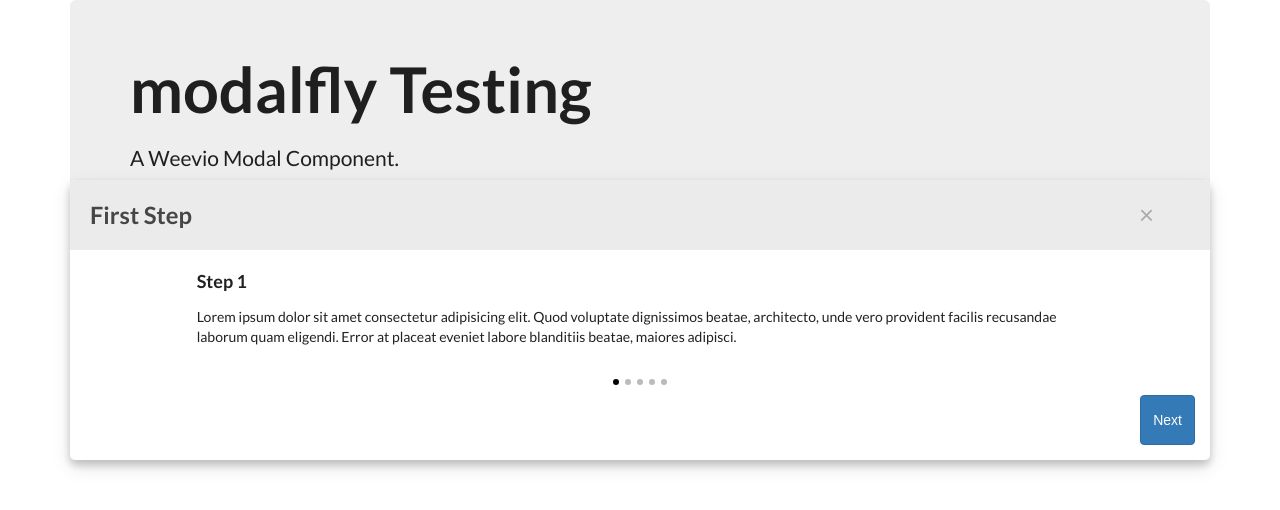
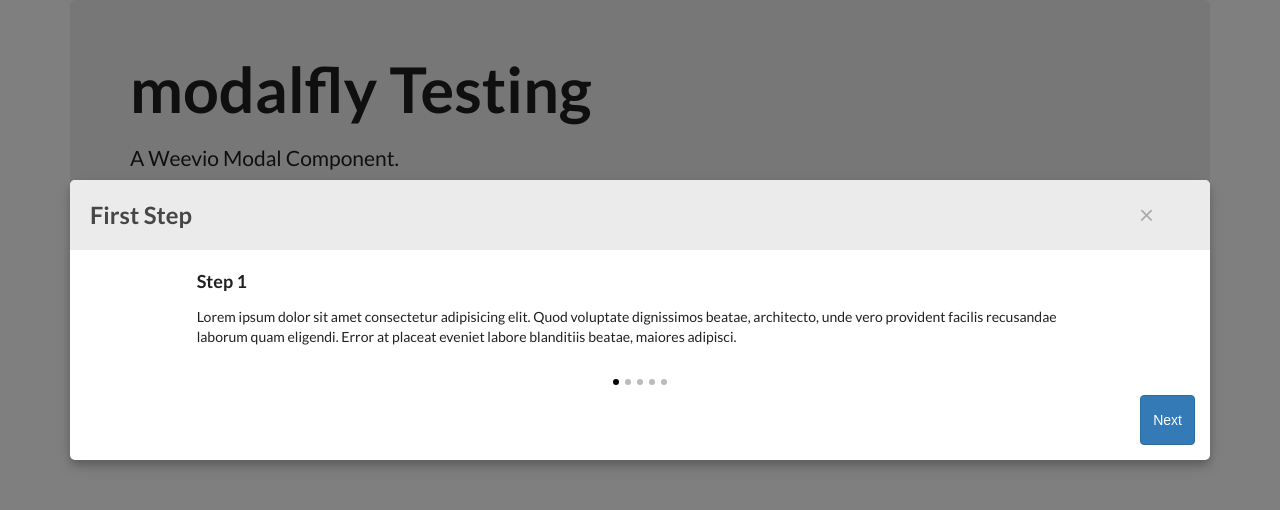
Before and after one commit to macexperience/React-Modal-Fly, a React (Create React App) app: page / in a window 1280 px wide. Both pictures are taken after a click on the button "Open Workflow Modal". Shown: the top 510 px of the page. Built offline with nearby package versions, Linux system fonts and the light colour scheme.

Commit message:
#2 ADDED: background fade when modal is open

```diff
--- a/src/App.js
+++ b/src/App.js
@@ -16,7 +16,7 @@
 	handleShowClick = e => {
 		if (e.target.name === 'btn1') {
 			this.setState(prevState => ({ showModal1: !prevState.showModal1 }));
-		} else if (e.target.name == 'btn2') {
+		} else if (e.target.name === 'btn2') {
 			this.setState(prevState => ({ showModal2: !prevState.showModal2 }));
 		}
 	}
@@ -174,12 +174,12 @@
 
 						<div className="row text-center">
 							<div className="col-md-6">
-								<button name='btn1' className="btn btn-lg btn-primary" onClick={this.handleShowClick} role="button">
+								<button name='btn1' className="btn btn-lg btn-primary" onClick={this.handleShowClick}>
 									Open Workflow Modal
 						</button>
 							</div>
 							<div className="col-md-6">
-								<button name='btn2' className="btn btn-lg btn-default" onClick={this.handleShowClick} role="button">
+								<button name='btn2' className="btn btn-lg btn-default" onClick={this.handleShowClick}>
 									Open Single View Modal
 						</button>
 							</div>
--- a/src/modalfly/components/Footer.js
+++ b/src/modalfly/components/Footer.js
@@ -1,6 +1,5 @@
 import { useState, useEffect } from 'react';
 import ReactDOM from 'react-dom';
-import './styles.css';
 
 export function Footer(props) {
     const [footerRef, setFooterRef] = useState(null);
--- a/src/modalfly/components/Modalfly.js
+++ b/src/modalfly/components/Modalfly.js
@@ -4,7 +4,7 @@
 import { reducer, initialState } from '../hooks/reducer';
 import * as actions from '../hooks/actions';
 import StepContext from '../hooks/StepContext';
-import { CSSTransition } from 'react-transition-group';
+import { Transition } from 'react-transition-group';
 import PropTypes from 'prop-types';
 import { isFunction, getContainerStyle, getFooterStyle } from '../helpers/helpers'
 import * as styles from '../styles/styles';
@@ -23,16 +23,16 @@
         } else {
             setContainerRef(false);
         }
-    });
+    }, [props.show]);
 
     //Get container and footer styles
     const mfStyle = getContainerStyle(props);
     const footerStyle = getFooterStyle(props);
 
-    /* Do not show component if show is false */
     if (!props.show) {
         return null;
     }
+
     //Check mode
     const inWorkflowMode = props.workflow && props.children;
 
@@ -104,15 +104,22 @@
     }
 
     const modal = (
+        <>
             <StepContext.Provider value={{ store, dispatch }}>
-            <CSSTransition
+                <Transition
                     unmountOnExit
                     in={props.show}
-                timeout={{ appear: 0, enter: 0, exit: 500 }}
-                classNames="mf"
+                    timeout={{ appear: 0, enter: 0, exit: 0 }}
+                    //timeout={500}
+                    //classNames="mf"
                     appear
                 >
-                <div id='mf-wrapper' style={mfStyle}>
+                    {
+                        state => (
+                            <div id='mf-wrapper' style={{
+                                ...mfStyle,
+                                ...styles.mfTransitionStyles[state]
+                            }}>
 
                                 <div style={styles.headerArea}>
                                     <h3 style={styles.headerH3}>
@@ -130,8 +137,12 @@
 
                                 <div id='mf-footer' style={footerStyle} className='mf-footer-area'></div>
                             </div>
-            </CSSTransition>
+                        )
+                    }
+
+                </Transition>
             </StepContext.Provider>
+        </>
     );
 
     if (containerRef) {
--- a/src/modalfly/components/ModalflyContainer.js
+++ b/src/modalfly/components/ModalflyContainer.js
@@ -1,10 +1,25 @@
-import React from 'react';
-import './styles.css';
-
-const containerStyle = {
-    zIndex: '1000'
-}
+import React, { useEffect, useState, useRef } from 'react';
+import * as styles from '../styles/styles';
 
 export function ModalflyContainer(props) {
-    return <div id='modalfly-container' style={containerStyle}></div>;
+    //show/hide overlay state hook
+    const [showOverlay, setShowOverlay] = useState(false);
+    let conRef = useRef();
+    //Show/hide overlay div if there is at least one child.
+    useEffect(() => {
+        if (conRef.current.childElementCount > 0) {
+            setShowOverlay(true);
+        } else {
+            setShowOverlay(false);
+        }
+    });
+    //Create overlay div
+    const overlay = (<div id='modalfly-overlay' style={styles.mfOverlay}></div>);
+
+    return (
+        <>
+            {showOverlay ? overlay : null}
+            <div ref={conRef} className='modalflycontainer' id='modalfly-container' style={styles.mfContainer}></div>
+        </>
+    );
 }
--- a/src/modalfly/components/Steps.js
+++ b/src/modalfly/components/Steps.js
@@ -1,4 +1,4 @@
-import React, { useContext, useState } from 'react';
+import { useContext, useState } from 'react';
 import StepContext from '../hooks/StepContext';
 
 export function Steps(props) {
--- a/src/modalfly/styles/styles.js
+++ b/src/modalfly/styles/styles.js
@@ -1,3 +1,14 @@
+/* Modal-Fly Container */
+export const mfContainer = { zIndex: '1000' };
+export const mfOverlay = {
+    position: 'fixed',
+    top: 0,
+    left: 0,
+    width: '100%',
+    height: '100%',
+    background: 'rgba(0,0,0,.5)'
+};
+
 //Modal-Fly default style
 export const mfDefaultStyle = {
     position: 'fixed',
@@ -7,11 +18,13 @@
     borderRadius: '5px',
     boxShadow: '0 5px 8px 0 rgba(0, 0, 0, 0.2), 0 7px 20px 0 rgba(0, 0, 0, 0.11)',
     width: '500px',
+    maxWidth: '100%',
     display: 'grid',
     gridTemplateColumns: '2fr 14fr 2fr',
     gridTemplateRows: '70px auto 10px 80px',
     fontSize: '1em',
     minHeight: '35%',
+    maxHeight: '100%',
     background: 'white',
     overflowX: 'hidden'
 };
@@ -19,6 +32,25 @@
 export const mfMediumStyle = { width: '500px' };
 export const mfLargeStyle = { width: '800px' };
 export const mfXLStyle = { width: '1140px' };
+
+// export const mfAppear = { opacity: 0 };
+// export const mfEnter = { opacity: 0 };
+// export const mfEnterDone = {
+//     opacity: 1,
+//     transition: 'opacity 500ms'
+// };
+// export const mfExit = { opacity: 0 };
+// export const mfExitActive = {
+//     opacity: 0,
+//     transition: 'opacity 500ms'
+// };
+// export const mfExitDone = { opacity: 0 };
+export const mfTransitionStyles = {
+    entering: { opacity: 0 },
+    entered: { opacity: 1, transition: 'opacity 500ms' },
+    exiting: { opacity: 1 },
+    exited: { opacity: 0, transition: 'opacity 500ms' }
+};
 
 export const headerArea = {
     gridColumn: '1/4',
@@ -80,12 +112,12 @@
     flexDirection: 'row',
     justifyContent: 'flex-end'
 };
-export const footerLeft = { justifyContent: 'flex-start'};
-export const footerCenter = { justifyContent: 'center'};
-export const footerRight = { justifyContent: 'flex-end'};
-export const footerSpaceBetween = { justifyContent: 'space-between'};
-export const footerSpaceAround = { justifyContent: 'space-around'};
-export const footerSpaceEvenly = { justifyContent: 'space-evenly'};
+export const footerLeft = { justifyContent: 'flex-start' };
+export const footerCenter = { justifyContent: 'center' };
+export const footerRight = { justifyContent: 'flex-end' };
+export const footerSpaceBetween = { justifyContent: 'space-between' };
+export const footerSpaceAround = { justifyContent: 'space-around' };
+export const footerSpaceEvenly = { justifyContent: 'space-evenly' };
 
 
 /* Close Modal Icon */
```
Lines whose indentation alone changed are shown as unchanged.
